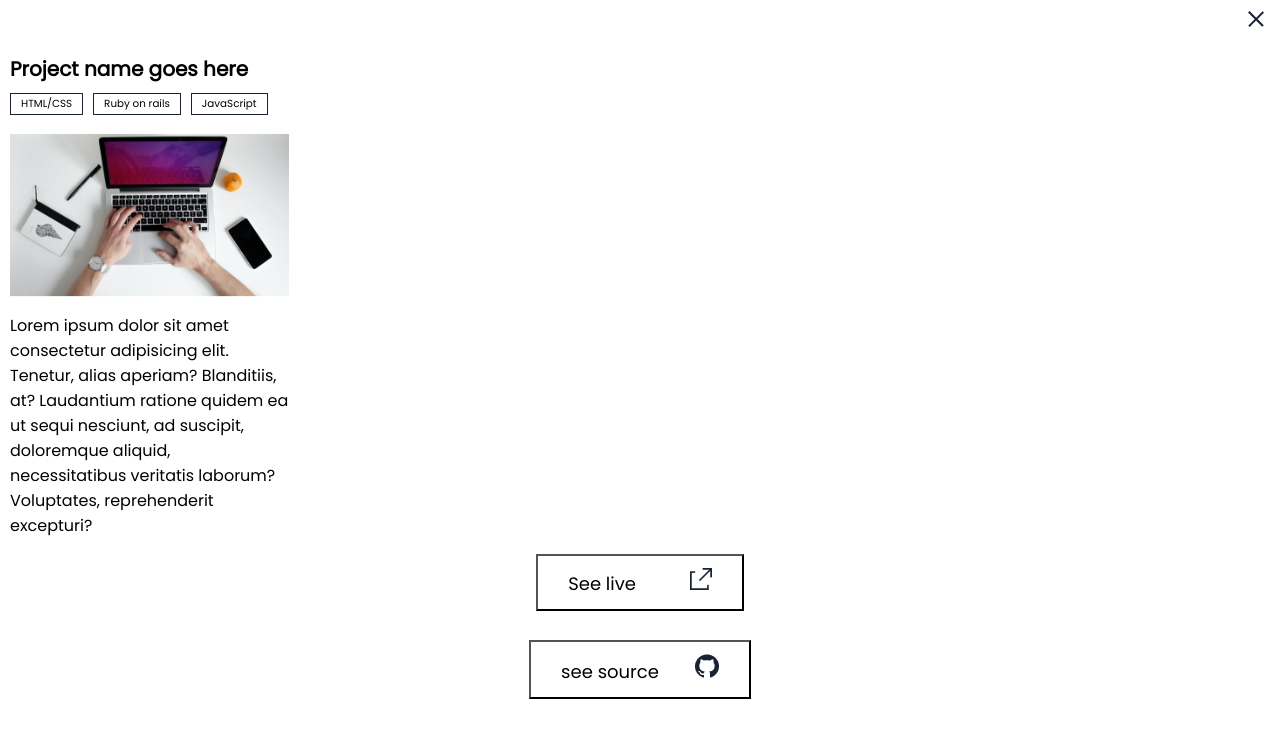
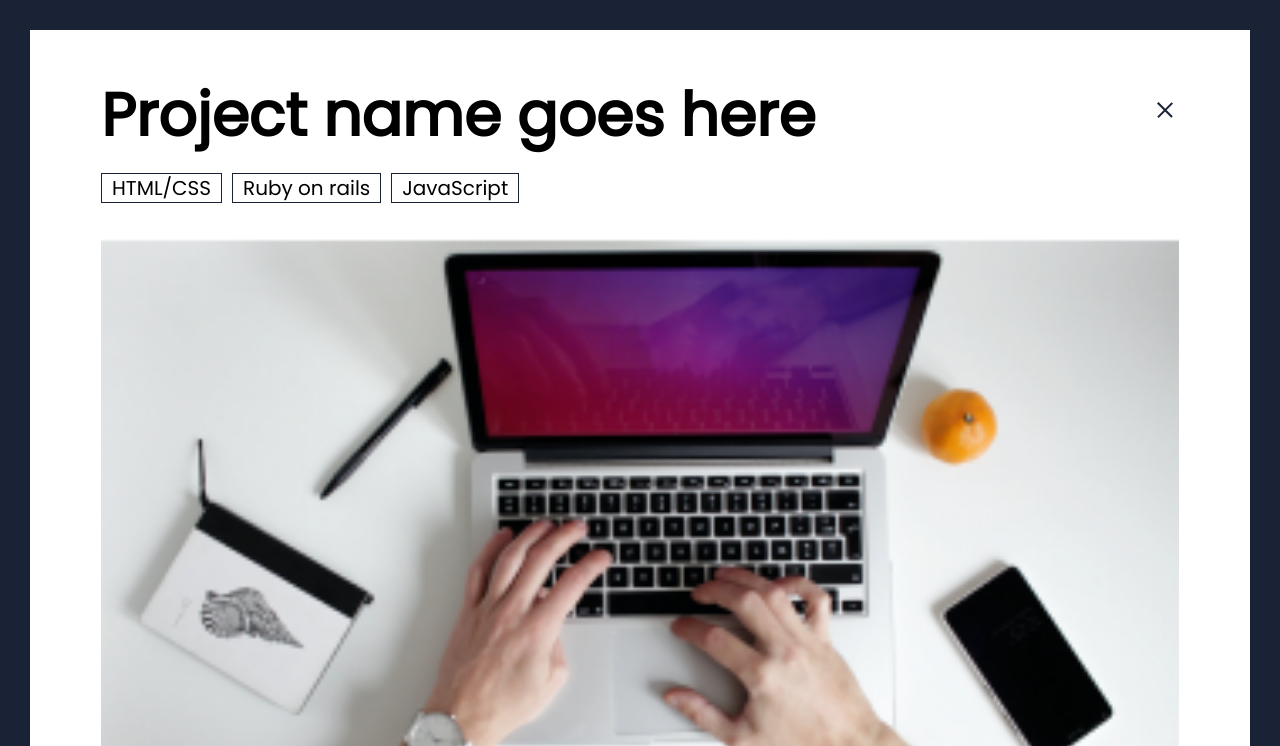
Before and after one commit to Gdiazdiaz/Gdiazdiaz.github.io, a website: page index.html in a window 1280 px wide. Shown: the top 746 px of the page. Drawn offline with nearby package versions, Linux system fonts and the light colour scheme.

Commit message:
Add style to desktop popup and js to closing btn

```diff
--- a/JS/main.js
+++ b/JS/main.js
@@ -3,6 +3,8 @@ const navbar = document.querySelector('#menu-display');
 const closingButton = document.querySelector('.cancel-button');
 const itemshow = document.querySelectorAll('.menu-item');
 const navb = document.querySelector('.nav-bar')
+const popupw = document.querySelector('.popup-window')
+const closeb = document.querySelector('.close-btn')
 
 function menuToggler() {
   navbar.style.display = 'flex';
@@ -17,6 +19,11 @@ function menuClosing() {
   navb.style.position = 'absolute';
 }
 
+function closepopup() {
+  popupw.style.display = 'none';
+}
+
 menuButton.addEventListener('click', menuToggler);
 closingButton.addEventListener('click', menuClosing);
 itemshow.forEach((element) => element.addEventListener('click', menuClosing));
+closeb.addEventListener('click',closepopup);
--- a/index.html
+++ b/index.html
@@ -289,8 +289,10 @@
             </div>
             <img class="popup-img" src="media/Rectangle 1.png">
             <p class="popup-text">Lorem ipsum dolor sit amet consectetur adipisicing elit. Tenetur, alias aperiam? Blanditiis, at? Laudantium ratione quidem ea ut sequi nesciunt, ad suscipit, doloremque aliquid, necessitatibus veritatis laborum? Voluptates, reprehenderit excepturi?</p>
+            <div class="btn-container">
             <button class="popup-btn">See live<img class="sl-img" src="media/sl-bt.png"></button>
             <button class="popup-btn">see source<img class="ss-img" src="media/ic_github_white.png"></button>
+            </div>
         </div>
         </section>
 
--- a/style.css
+++ b/style.css
@@ -787,11 +787,15 @@ line-height: 80%;
   max-width: 280px;
   margin-left: 10px;
 }
-
+.btn-container {
+  display: flex;
+  flex-direction: column;
+}
 .popup-btn {
   background-color: #fff;
   align-self: center;
-  max-width: 246px;
+  max-width: 250px;
+  min-width: 246px;
   padding: 12px 30px;
   margin-bottom: 29px;
   font-weight: 500;
@@ -804,3 +808,50 @@ line-height: 27px;
 .ss-img {
   margin-left: 36px;
 }
+
+@media (min-width: 768px) {
+  .popup-window {
+    padding-top: 60px;
+    padding: 61px;
+    border-style: solid;
+    border-width: 30px;
+    border-color: #1a2236;
+  }
+  .close-btn {
+    align-self: flex-end;
+    position: absolute;
+  }
+  .popup-title {
+    font-weight: 700;
+    margin-top: 0px;
+font-size: 60px;
+line-height: 80%;
+margin-bottom: 34px;
+  }
+
+  .popup-tags {
+    margin-bottom: 34px;
+  }
+  .popup-tag {
+    font-weight: 300;
+font-size: 20px;
+line-height: 80%;
+  }
+  .popup-img{
+    max-width: 90vw;
+  }
+  .popup-text {
+    align-self: center;
+    max-width: 700px;
+    font-weight: 400;
+    margin-top: 70px;
+font-size: 18px;
+line-height: 27px;
+  }
+  .btn-container {
+    display: flex;
+    flex-direction: row;
+    align-self: center;
+    gap: 30px;
+  }
+}
```
